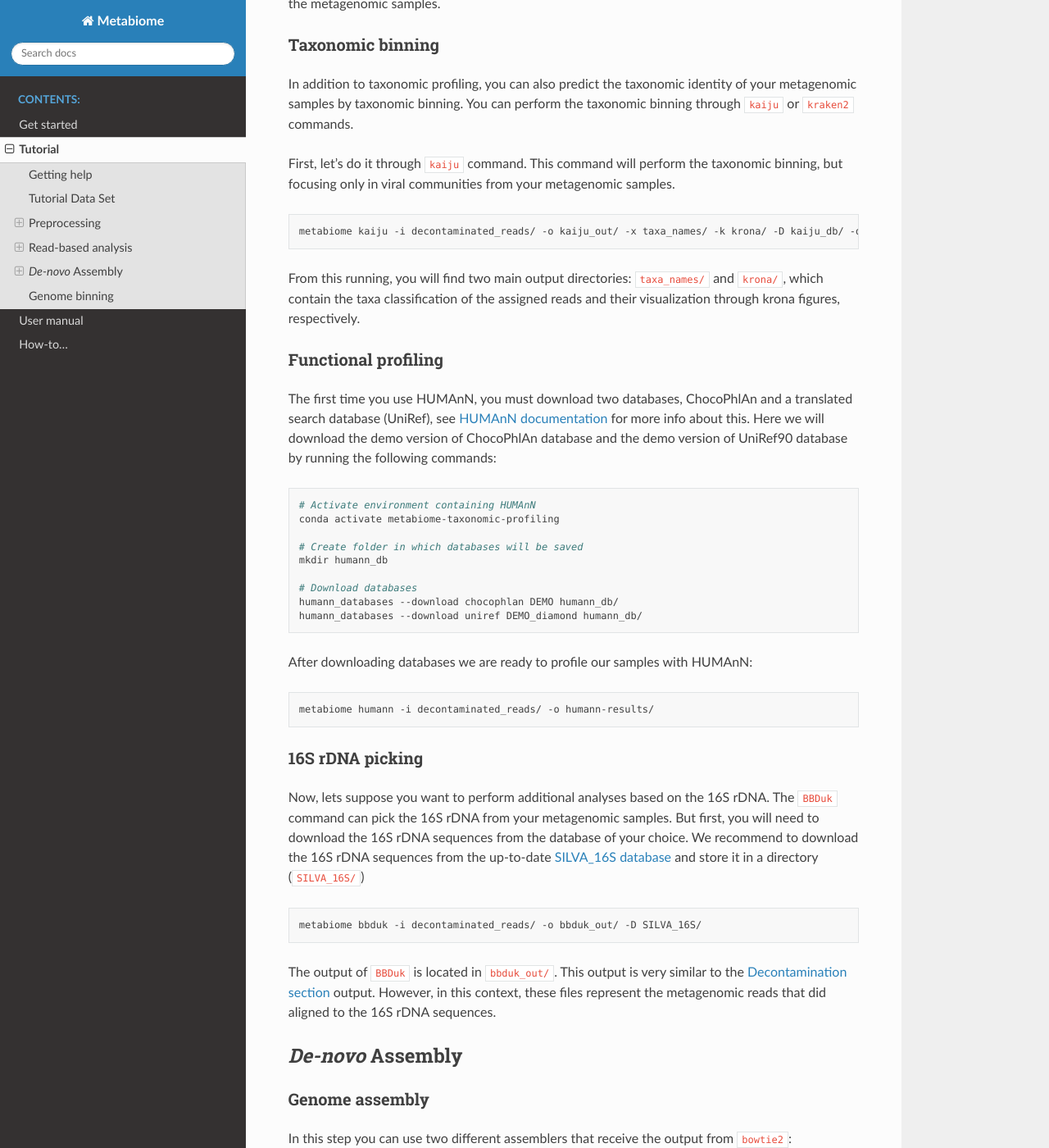
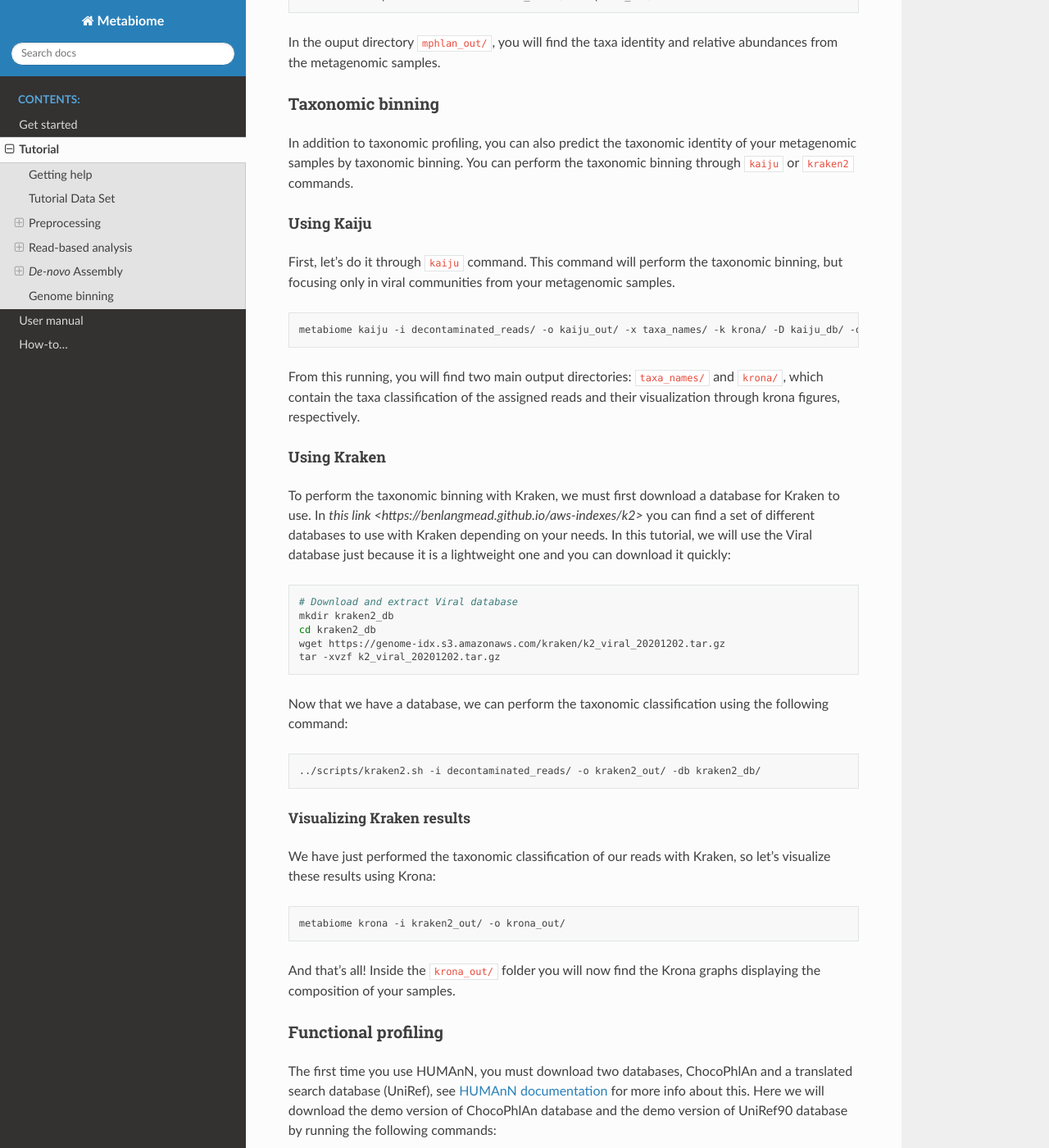
Before and after one commit to Nesper94/Metabiome, a Sphinx documentation site: the page built from documentation/source/tutorial.rst, in a window 1280 px wide and 1400 px high, scrolled down 3164 px. Shown: the whole window at 82% size. Built offline with Sphinx 7.4.7 and the Read the Docs theme 2.0.0, drawn with Linux system fonts in a browser that asks for light colours; some of the changed text lies outside the part shown.

Commit message:
Write Kraken and Krona sections

```diff
--- a/documentation/source/tutorial.rst
+++ b/documentation/source/tutorial.rst
@@ -150,6 +150,9 @@ In addition to taxonomic profiling, you can also predict the taxonomic identity
 of your metagenomic samples by taxonomic binning. You can perform the taxonomic
 binning through :code:`kaiju` or :code:`kraken2` commands.
 
+Using Kaiju
+...........
+
 First, let's do it through :code:`kaiju` command. This command will perform the
 taxonomic binning, but focusing only in viral communities from your metagenomic
 samples.
@@ -162,6 +165,42 @@ From this running, you will find two main output directories:
 :file:`taxa_names/` and :file:`krona/`, which contain the taxa classification of
 the assigned reads and their visualization through krona figures, respectively.
 
+Using Kraken
+............
+
+To perform the taxonomic binning with Kraken, we must first download a database
+for Kraken to use. In `this link <https://benlangmead.github.io/aws-indexes/k2>`
+you can find a set of different databases to use with Kraken depending on your
+needs. In this tutorial, we will use the Viral database just because it is a
+lightweight one and you can download it quickly:
+
+.. code-block:: bash
+
+    # Download and extract Viral database
+    mkdir kraken2_db
+    cd kraken2_db
+    wget https://genome-idx.s3.amazonaws.com/kraken/k2_viral_20201202.tar.gz
+    tar -xvzf k2_viral_20201202.tar.gz
+
+Now that we have a database, we can perform the taxonomic classification using
+the following command:
+
+.. code-block:: bash
+
+    ../scripts/kraken2.sh -i decontaminated_reads/ -o kraken2_out/ -db kraken2_db/
+
+Visualizing Kraken results
+''''''''''''''''''''''''''
+
+We have just performed the taxonomic classification of our reads with Kraken, so
+let's visualize these results using Krona:
+
+.. code-block:: bash
+
+    metabiome krona -i kraken2_out/ -o krona_out/
+
+And that's all! Inside the :file:`krona_out/` folder you will now find the Krona
+graphs displaying the composition of your samples.
 
 Functional profiling
 --------------------
```
